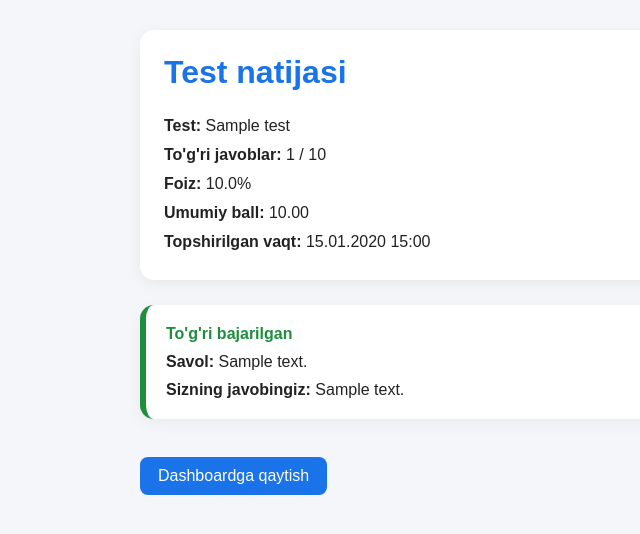
After one commit to Abdulloh1623/exam-system, a Django app: page /result/1/ in a window 1280 px wide. The commit adds this page. Shown: the top 534 px of the page, without its empty margins (0-640 px from the left). Run offline with Django 5.2, Linux system fonts and the light colour scheme; a user stored in the database is signed in; tables that the repository leaves empty hold one stand-in row (values such as "Sample post").

Commit message:
Add result detail page for students

```diff
--- a/app/admin.py
+++ b/app/admin.py
@@ -2,7 +2,7 @@ from django.contrib import admin
 from django.contrib.auth.admin import UserAdmin
 from django.utils.html import format_html
 from django.urls import reverse
-from .models import Group, User, Subject, Test, Question, Answer
+from .models import Group, User, Subject, Test, Question, Answer, UserAnswer
 
 # 1. Userlarni boshqarish
 # app/admin.py
@@ -84,3 +84,4 @@ admin.site.register(Group)
 admin.site.register(Subject, SubjectAdmin)
 admin.site.register(Test, TestAdmin)
 admin.site.register(Question, QuestionAdmin)
+admin.site.register(UserAnswer)
--- /dev/null
+++ b/app/templates/user/result_detail.html
@@ -0,0 +1,130 @@
+<!DOCTYPE html>
+<html lang="uz">
+<head>
+    <meta charset="UTF-8">
+    <meta name="viewport" content="width=device-width, initial-scale=1.0">
+    <title>Test natijasi</title>
+    <style>
+        body {
+            font-family: Arial, sans-serif;
+            background: #f4f6f9;
+            margin: 0;
+            padding: 30px;
+            color: #222;
+        }
+
+        .container {
+            max-width: 1000px;
+            margin: 0 auto;
+        }
+
+        .summary-card {
+            background: #fff;
+            border-radius: 14px;
+            padding: 24px;
+            margin-bottom: 25px;
+            box-shadow: 0 4px 15px rgba(0,0,0,0.06);
+        }
+
+        .summary-card h1 {
+            margin-top: 0;
+            color: #1a73e8;
+        }
+
+        .meta {
+            line-height: 1.8;
+        }
+
+        .question-card {
+            background: #fff;
+            border-radius: 14px;
+            padding: 20px;
+            margin-bottom: 18px;
+            box-shadow: 0 4px 15px rgba(0,0,0,0.05);
+            border-left: 6px solid #ccc;
+        }
+
+        .question-card.correct {
+            border-left-color: #1e8e3e;
+        }
+
+        .question-card.wrong {
+            border-left-color: #d93025;
+        }
+
+        .status {
+            font-weight: bold;
+            margin-bottom: 10px;
+        }
+
+        .correct-text {
+            color: #1e8e3e;
+        }
+
+        .wrong-text {
+            color: #d93025;
+        }
+
+        .label {
+            font-weight: bold;
+        }
+
+        .back-link {
+            display: inline-block;
+            margin-top: 20px;
+            text-decoration: none;
+            background: #1a73e8;
+            color: #fff;
+            padding: 10px 18px;
+            border-radius: 8px;
+        }
+
+        .answers-list {
+            margin: 8px 0 0 0;
+            padding-left: 20px;
+        }
+    </style>
+</head>
+<body>
+    <div class="container">
+        <div class="summary-card">
+            <h1>Test natijasi</h1>
+            <div class="meta">
+                <div><span class="label">Test:</span> {{ result.test.title }}</div>
+                <div><span class="label">To'g'ri javoblar:</span> {{ result.correct_answers }} / {{ result.total_questions }}</div>
+                <div><span class="label">Foiz:</span> {{ result.percentage }}%</div>
+                <div><span class="label">Umumiy ball:</span> {{ result.weighted_score }}</div>
+                <div><span class="label">Topshirilgan vaqt:</span> {{ result.date_taken|date:"d.m.Y H:i" }}</div>
+            </div>
+        </div>
+
+        {% for item in detailed_answers %}
+            <div class="question-card {% if item.is_correct %}correct{% else %}wrong{% endif %}">
+                <div class="status {% if item.is_correct %}correct-text{% else %}wrong-text{% endif %}">
+                    {% if item.is_correct %}
+                        To'g'ri bajarilgan
+                    {% else %}
+                        Xato bajarilgan
+                    {% endif %}
+                </div>
+
+                <div><span class="label">Savol:</span> {{ item.question_text }}</div>
+                <div style="margin-top:10px;"><span class="label">Sizning javobingiz:</span> {{ item.selected_answer }}</div>
+
+                {% if not item.is_correct %}
+                    <div style="margin-top:10px;">
+                        <span class="label">To'g'ri javob:</span>
+                        <ul class="answers-list">
+                            {% for ans in item.correct_answers %}
+                                <li>{{ ans }}</li>
+                            {% endfor %}
+                        </ul>
+                    </div>
+                {% endif %}
+            </div>
+        {% endfor %}
+
+        <a href="{% url 'dashboard' %}" class="back-link">Dashboardga qaytish</a>
+    </div>
+</body>
+</html>
--- a/app/views.py
+++ b/app/views.py
@@ -5,7 +5,7 @@ from django.http import HttpResponse
 from django.db.models import Avg, Q # Avg va Q filtrlash va hisoblash uchun kerak
 
 # BU YERGA Group VA Subject QO'SHILDI:
-from .models import Test, Question, Subject, Answer, Result, Group
+from .models import Test, Question, Subject, Answer, Result, Group, UserAnswer
 from .utils import parse_bulk_questions
 
 try:
@@ -27,18 +27,42 @@ def bulk_upload_view(request, test_id):
 # 2. Foydalanuvchi asboblar paneli (Dashboard)
 @login_required
 def dashboard(request):
+    subject_cards = []
+
     if request.user.group:
-        # Guruhga tegishli fanlarni yuklash; old tests subject orqali, yangi multi-subject tests esa subjects m2m orqali
         subjects = Subject.objects.filter(groups=request.user.group).prefetch_related('test_set', 'tests')
-        # Foydalanuvchi topshirgan testlar ID ro'yxati
-        finished_test_ids = list(Result.objects.filter(user=request.user).values_list('test_id', flat=True))
-    else:
-        subjects = Subject.objects.none()
-        finished_test_ids = []
+        finished_results = Result.objects.filter(user=request.user).select_related('test')
+        result_by_test_id = {result.test_id: result.id for result in finished_results}
+
+        for subject in subjects:
+            tests = []
+            seen_ids = set()
+
+            for t in subject.test_set.all():
+                tests.append({
+                    'id': t.id,
+                    'title': t.title,
+                    'is_finished': t.id in result_by_test_id,
+                    'result_id': result_by_test_id.get(t.id)
+                })
+                seen_ids.add(t.id)
+
+            for t in subject.tests.all():
+                if t.id not in seen_ids:
+                    tests.append({
+                        'id': t.id,
+                        'title': t.title,
+                        'is_finished': t.id in result_by_test_id,
+                        'result_id': result_by_test_id.get(t.id)
+                    })
+
+            subject_cards.append({
+                'name': subject.name,
+                'tests': tests
+            })
 
     return render(request, 'user/dashboard.html', {
-        'subjects': subjects,
-        'finished_test_ids': finished_test_ids
+        'subject_cards': subject_cards,
     })
 
 # 3. Test yechish oynasi va 1 martalik cheklov
@@ -46,7 +70,6 @@ def dashboard(request):
 def take_test(request, test_id):
     test = get_object_or_404(Test, id=test_id)
 
-    # Avval topshirgan bo'lsa kirishni taqiqlash
     if Result.objects.filter(user=request.user, test=test).exists():
         return HttpResponse("""
             <div style="text-align:center; margin-top:50px; font-family:sans-serif;">
@@ -56,69 +79,71 @@ def take_test(request, test_id):
             </div>
         """)
 
-    # collect all questions connected to this test
-    # for multi‑subject tests some questions may belong to different subjects
     questions = test.questions.select_related('subject').prefetch_related('answers')
 
     if request.method == 'POST':
-        # tally correct answers per subject
-        per_subj = {}  # subject -> {correct, total}
+        per_subj = {}
         total_questions = questions.count()
+        user_answers_to_create = []
+
+        correct_count = 0
+        weighted_score = 0
+        max_score = 0
 
         for q in questions:
             subj = q.subject or test.subject
+
             if subj not in per_subj:
                 per_subj[subj] = {'correct': 0, 'total': 0}
+
             per_subj[subj]['total'] += 1
 
             selected_answer_id = request.POST.get(f'q{q.id}')
+            selected_answer = None
+            is_correct = False
+
             if selected_answer_id:
-                is_correct = Answer.objects.filter(id=selected_answer_id, is_correct=True).exists()
-                if is_correct:
+                selected_answer = Answer.objects.filter(
+                    id=selected_answer_id,
+                    question=q
+                ).first()
+
+                if selected_answer and selected_answer.is_correct:
+                    is_correct = True
+                    correct_count += 1
                     per_subj[subj]['correct'] += 1
 
-        # compute weighted score and maximum possible
-        weighted_score = 0
-        max_score = 0
-        breakdown_lines = []
-        for subj, vals in per_subj.items():
-            pv = subj.point_value if subj else 0
-            subj_score = vals['correct'] * pv
-            subj_max = vals['total'] * pv
-            weighted_score += subj_score
-            max_score += subj_max
-            breakdown_lines.append((subj.name if subj else '---', vals['correct'], vals['total'], pv, subj_score))
+            point_value = subj.point_value if subj else 0
+            max_score += point_value
+            if is_correct:
+                weighted_score += point_value
+
+            user_answers_to_create.append({
+                'question': q,
+                'selected_answer': selected_answer,
+                'is_correct': is_correct,
+            })
 
         percentage = (weighted_score / max_score) * 100 if max_score > 0 else 0
 
-        # Natijani saqlash
-        Result.objects.create(
+        result = Result.objects.create(
             user=request.user,
             test=test,
-            correct_answers=sum(v['correct'] for v in per_subj.values()),
+            correct_answers=correct_count,
             total_questions=total_questions,
             percentage=round(percentage, 2),
             weighted_score=round(weighted_score, 2)
         )
 
-        # build simple breakdown html
-        breakdown_html = """
-            <ul style='text-align:left; display:inline-block;'>
-        """
-        for name, corr, tot, pv, score in breakdown_lines:
-            breakdown_html += f"<li>{name}: {corr}/{tot} × {pv} = {score:.1f}</li>"
-        breakdown_html += "</ul>"
+        for item in user_answers_to_create:
+            UserAnswer.objects.create(
+                result=result,
+                question=item['question'],
+                selected_answer=item['selected_answer'],
+                is_correct=item['is_correct']
+            )
 
-        return HttpResponse(f"""
-            <div style="font-family: sans-serif; text-align: center; margin-top: 50px;">
-                <h1>Test yakunlandi!</h1>
-                <p>To'g'ri javoblar: {sum(v['correct'] for v in per_subj.values())} / {total_questions}</p>
-                <p>Umumiy ball: {weighted_score:.1f}  (maksimal {max_score:.1f})</p>
-                <p>Natija: {percentage:.1f}%</p>
-                {breakdown_html}
-                <br><a href="/">Dashboardga qaytish</a>
-            </div>
-        """)
+        return redirect('result_detail', result_id=result.id)
 
     return render(request, 'user/take_test.html', {
         'test': test,
@@ -226,3 +251,35 @@ def export_results_excel(request):
     response['Content-Disposition'] = 'attachment; filename=Natijalar.xlsx'
     wb.save(response)
     return response
+
+@login_required
+def result_detail(request, result_id):
+    result = get_object_or_404(
+        Result.objects.select_related('test', 'user'),
+        id=result_id,
+        user=request.user
+    )
+
+    user_answers = result.user_answers.select_related(
+        'question',
+        'selected_answer'
+    ).prefetch_related(
+        'question__answers'
+    )
+
+    detailed_answers = []
+
+    for item in user_answers:
+        correct_answers = item.question.answers.filter(is_correct=True)
+
+        detailed_answers.append({
+            'question_text': item.question.text,
+            'selected_answer': item.selected_answer.text if item.selected_answer else "Javob belgilanmagan",
+            'is_correct': item.is_correct,
+            'correct_answers': [a.text for a in correct_answers],
+        })
+
+    return render(request, 'user/result_detail.html', {
+        'result': result,
+        'detailed_answers': detailed_answers,
+    })
--- a/core/urls.py
+++ b/core/urls.py
@@ -26,4 +26,6 @@ urlpatterns = [
     # 4. AVTORIZATSIYA (KIRISH VA CHIQISH)
     path('accounts/login/', auth_views.LoginView.as_view(), name='login'),
     path('accounts/logout/', auth_views.LogoutView.as_view(), name='logout'),
+
+    path('result/<int:result_id>/', views.result_detail, name='result_detail'),
 ]
```
Also changed, not shown: app/models.py (+19 -0 lines), app/templates/user/dashboard.html (+5 -23 lines), core/settings.py (+1 -12 lines), app/migrations/0006_useranswer.py (added).
